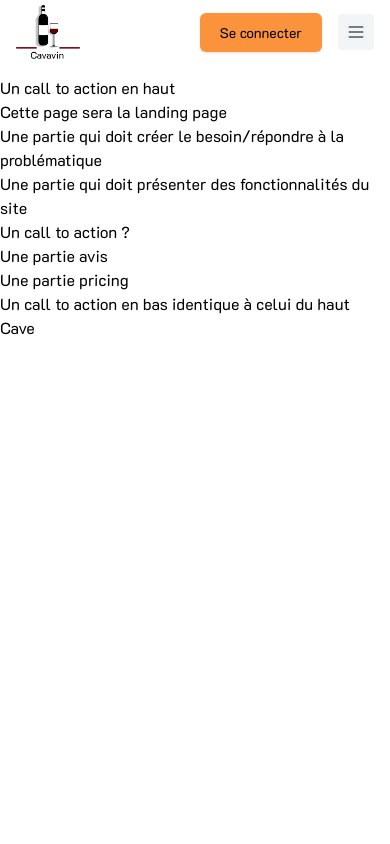
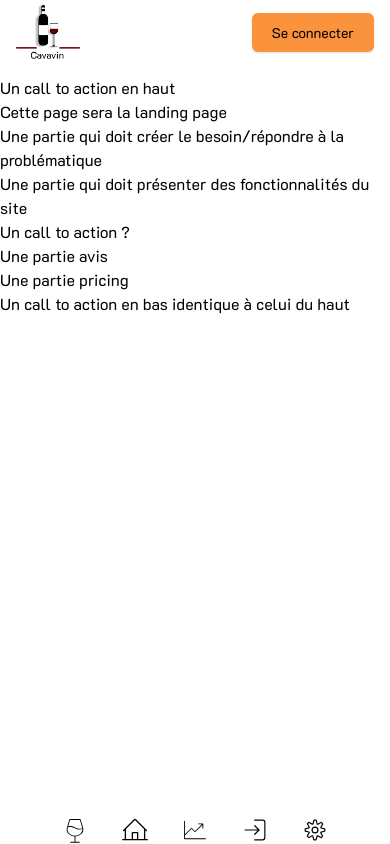
Before and after one commit to guillaume-pages/WineNot, a Next.js app: page / in a window 390 px wide. Built offline with nearby package versions, Linux system fonts and the light colour scheme.

Commit message:
test ui on my phone

```diff
--- a/app/layout.tsx
+++ b/app/layout.tsx
@@ -2,7 +2,8 @@ import '@/app/ui/global.css';
 import { k2d } from '@/app/ui/fonts';
 import { Metadata } from 'next';
 import { SessionProvider } from 'next-auth/react';
-import Navbar from './ui/navbar';
+import Navbar from './ui/navbar/navbar';
+import NavbarMobile from './ui/navbar/navbar-mobile';
 
 export const metadata: Metadata = {
   title: {
@@ -21,6 +22,7 @@ export default function RootLayout({
     <html lang="en">
       <body className={`${k2d.className} antialiased`}>
         <Navbar />
+        <NavbarMobile />
         <div className='mt-3'>
           {children}
         </div>
--- a/app/page.tsx
+++ b/app/page.tsx
@@ -11,11 +11,6 @@ export default function Page() {
       <div>Une partie avis</div>
       <div>Une partie pricing</div>
       <div>Un call to action en bas identique à celui du haut</div>
-      <button>
-        <Link href='/cellar' >
-        Cave
-        </Link>
-      </button>
     </main>
   );
 }
--- a/app/ui/navbar.tsx
+++ /dev/null
@@ -1,89 +0,0 @@
-'use client';
-import Image from "next/image";
-import Link from "next/link";
-import { useState } from "react";
-import moyenLogo from '@/app/logo-moyen.png'
-
-// // TODO: ajout d'un affichage d'une bulle avatar quand le user est connecté
-// // et à la place du bouton de connexion, un bouton de déconnexion et non affichage de l'inscription
-// // la bulle renverra vers le profil du user
-
-// // TODO: affichage de ma cave et profile uniquement si le user est connecté
-
-// // TODO: affichage de tableau de bord si le user est un professionnel
-
-// // TODO: affichage d'une barre sous la page pour indiquer la page actuelle
-
-export default function Navbar() {
-  return (
-    <header className="bg-white">
-      <div className="mx-auto max-w-screen-xl px-4 sm:px-6 lg:px-8">
-        <div className="flex h-16 items-center justify-between">
-          <div className="flex-1 md:flex md:items-center md:gap-12">
-            <Link href="/">
-            <Image
-              src={moyenLogo}
-              alt="Logo entreprise Cavavin"
-              width={64}
-              height={64}
-            />
-            </Link>
-          </div>
-
-      <div className="md:flex md:items-center md:gap-12">
-        <nav aria-label="Global" className="hidden md:block">
-          <ul className="flex items-center gap-6 text-sm">
-            <li>
-              <Link className="text-gray-500 transition hover:text-gray-500/75" href="/cellar">MA CAVE</Link>
-            </li>
-
-            <li>
-              <Link className="text-gray-500 transition hover:text-gray-500/75" href="/feed"> ACCUEIL </Link>
-            </li>
-
-            <li>
-              <Link className="text-gray-500 transition hover:text-gray-500/75" href="/dashboard">TABLEAU DE BORD</Link>
-            </li>
-          </ul>
-        </nav>
-
-        <div className="flex items-center gap-4">
-          <div className="sm:flex sm:gap-4">
-            <Link
-              className="rounded-md bg-orange-400 px-5 py-2.5 text-sm font-medium text-black shadow"
-              href="/login"
-            >
-              Se connecter
-            </Link>
-
-            <div className="hidden sm:flex">
-              <Link
-                className="rounded-md bg-gray-100 px-5 py-2.5 text-sm font-medium text-orange-600"
-                href="#"
-              >
-                S&apos;inscrire
-              </Link>
-            </div>
-          </div>
-
-          <div className="block md:hidden">
-            <button className="rounded bg-gray-100 p-2 text-gray-600 transition hover:text-gray-600/75">
-              <svg
-                xmlns="http://www.w3.org/2000/svg"
-                className="h-5 w-5"
-                fill="none"
-                viewBox="0 0 24 24"
-                stroke="currentColor"
-                strokeWidth="2"
-              >
-                <path strokeLinecap="round" strokeLinejoin="round" d="M4 6h16M4 12h16M4 18h16" />
-              </svg>
-            </button>
-          </div>
-        </div>
-      </div>
-    </div>
-  </div>
-</header>
-    )
-}
--- /dev/null
+++ b/app/ui/navbar/navbar-mobile.tsx
@@ -0,0 +1,23 @@
+'use client';
+
+import { PiWineThin } from "react-icons/pi";
+import { PiHouseLineLight } from "react-icons/pi";
+import { PiChartLineUpThin } from "react-icons/pi";
+import { CiLogin } from "react-icons/ci";
+import { CiLogout } from "react-icons/ci";
+import { CiSettings } from "react-icons/ci";
+
+export default function NavbarMobile() {
+  const isConnected = false;
+  return (
+    <>
+      <div className="md:hidden flex w-full space-x-8 justify-center fixed bottom-0">
+        <PiWineThin size={28} />
+        <PiHouseLineLight size={28} />
+        <PiChartLineUpThin size={28} />
+        {isConnected ? <CiLogout size={28} /> : <CiLogin size={28} />}
+        <CiSettings size={28} />
+      </div>
+    </>
+  )
+}
--- /dev/null
+++ b/app/ui/navbar/navbar.tsx
@@ -0,0 +1,77 @@
+'use client';
+
+import Image from "next/image";
+import Link from "next/link";
+import { useState } from "react";
+import moyenLogo from '@/app/logo-moyen.png'
+
+// // TODO: ajout d'un affichage d'une bulle avatar quand le user est connecté
+// // et à la place du bouton de connexion, un bouton de déconnexion et non affichage de l'inscription
+// // la bulle renverra vers le profil du user
+
+// // TODO: affichage de ma cave et profile uniquement si le user est connecté
+
+// // TODO: affichage de tableau de bord si le user est un professionnel
+
+// // TODO: affichage d'une barre sous la page pour indiquer la page actuelle
+
+export default function Navbar() {
+  return (
+    <header className="bg-white">
+      <div className="mx-auto max-w-screen-xl px-4 sm:px-6 lg:px-8">
+        <div className="flex h-16 items-center justify-between">
+          <div className="flex-1 md:flex md:items-center md:gap-12">
+            <Link href="/">
+            <Image
+              src={moyenLogo}
+              alt="Logo entreprise Cavavin"
+              width={64}
+              height={64}
+            />
+            </Link>
+          </div>
+
+        <div className="md:flex md:items-center md:gap-12">
+          <nav aria-label="Global" className="hidden md:flex">
+            <ul className="flex items-center gap-6 text-sm">
+              <li>
+                <Link className="text-gray-500 transition hover:text-gray-500/75" href="/cellar">MA CAVE</Link>
+              </li>
+
+              <li>
+                <Link className="text-gray-500 transition hover:text-gray-500/75" href="/feed"> ACCUEIL </Link>
+              </li>
+
+              <li>
+                <Link className="text-gray-500 transition hover:text-gray-500/75" href="/dashboard">TABLEAU DE BORD</Link>
+              </li>
+            </ul>
+          </nav>
+
+          <div className="flex items-center gap-4">
+            <div className="sm:flex sm:gap-4">
+              <Link
+                className="rounded-md bg-orange-400 px-5 py-2.5 text-sm font-medium text-black shadow"
+                href="/login"
+              >
+                Se connecter
+              </Link>
+
+              <div className="hidden sm:flex">
+                <Link
+                  className="rounded-md bg-gray-100 px-5 py-2.5 text-sm font-medium text-orange-600"
+                  href="#"
+                >
+                  S&apos;inscrire
+                </Link>
+              </div>
+            </div>
+
+
+          </div>
+        </div>
+      </div>
+    </div>
+  </header>
+  )
+}
--- a/package.json
+++ b/package.json
@@ -23,6 +23,7 @@
     "postcss": "8.4.31",
     "react": "18.2.0",
     "react-dom": "18.2.0",
+    "react-icons": "^5.0.1",
     "tailwindcss": "3.3.3",
     "typescript": "5.2.2",
     "use-debounce": "^10.0.0",
```
Also changed, not shown: 1 other file (tests, documents, lock files or other folders).
